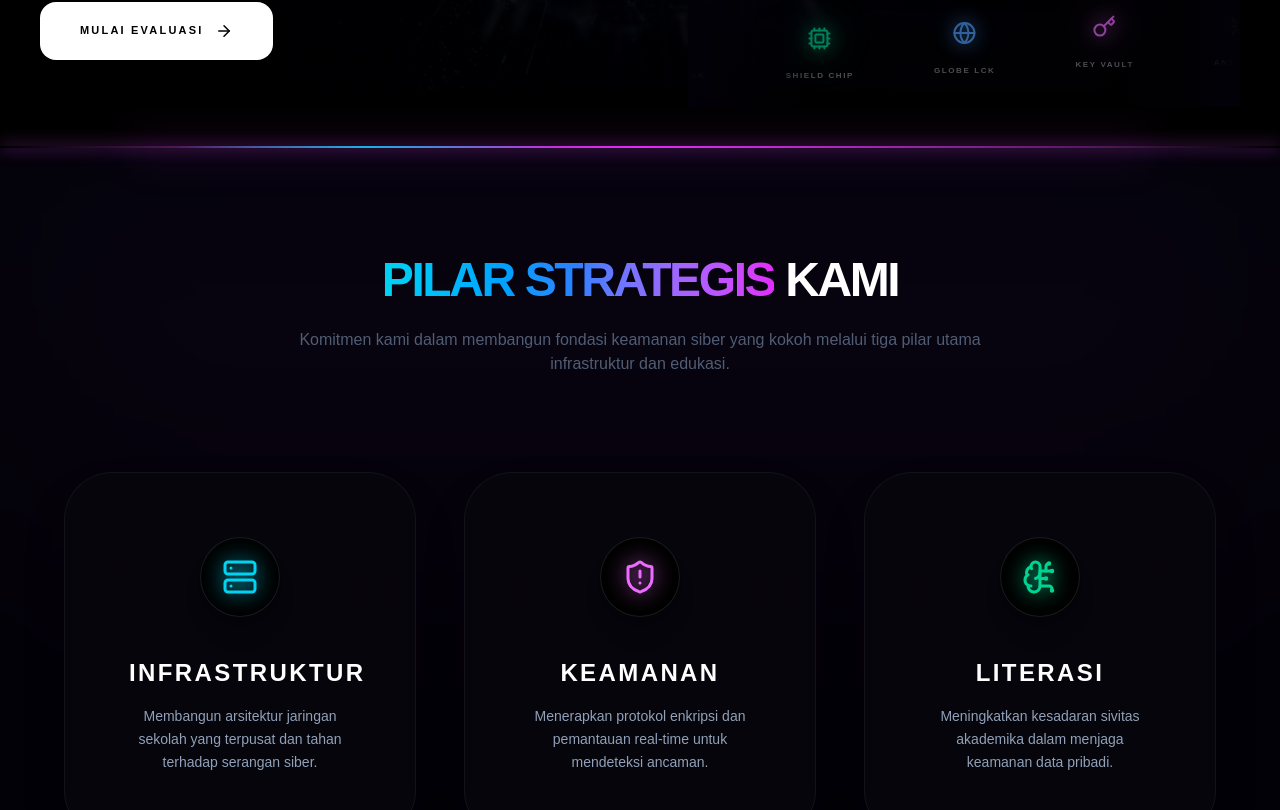
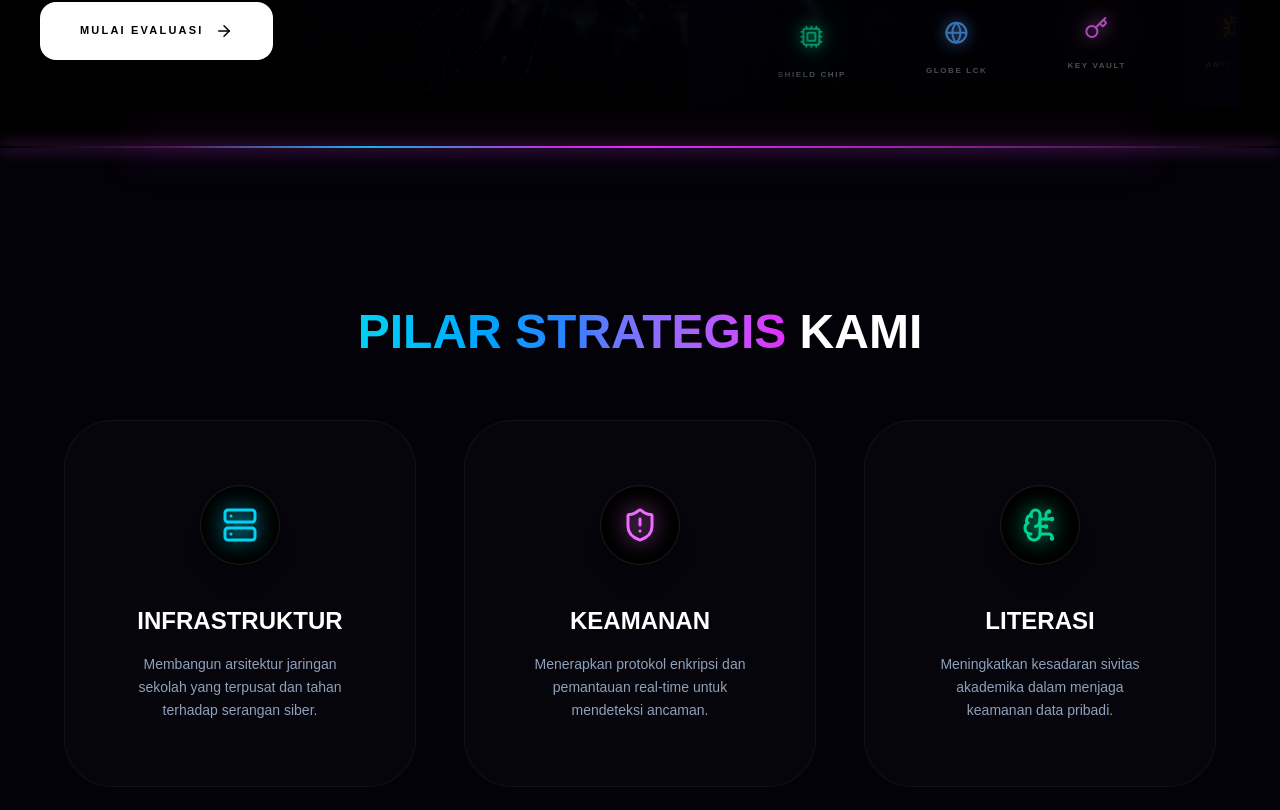
Before and after one commit to Edwinn1711/cyber-backend, a Next.js app: page / in a window 1280 px wide. Shown: the part 710-1520 px from the top of the page. Built offline with nearby package versions, Linux system fonts and the light colour scheme.

Commit message:
fix: total cleanup of JSX tags and syntax errors across all sections

```diff
--- a/app/(loginregister)/page.tsx
+++ b/app/(loginregister)/page.tsx
@@ -498,43 +498,39 @@ const TECH_ICONS = [
 
 const CyberHiveMarquee = () => {
   return (
-    // h-[100px] agar tetap ramping dan elegan
-    <div className="relative w-full h-[100px] lg:h-[130px] overflow-hidden select-none bg-transparent mt-2">
+    // h-[90px] agar tetap ramping di HP
+    <div className="relative w-full h-[90px] lg:h-[130px] overflow-hidden select-none bg-transparent mt-2">
 
-      {/* --- MASKING GRADIENT (BAYANGAN SAMPING) --- */}
-      {/* SISI KIRI: w-10 di HP (setengah dari laptop), w-32 di Laptop */}
-      <div className="absolute inset-y-0 left-0 w-10 lg:w-32 bg-gradient-to-r from-[#020108] to-transparent z-10 pointer-events-none" />
+      {/* --- MASKING GRADIENT SUPER TIPIS (KHUSUS HP) --- */}
+      {/* SISI KIRI: w-6 (24px) di HP agar area tengah luas | w-32 di Laptop */}
+      <div className="absolute inset-y-0 left-0 w-6 lg:w-32 bg-gradient-to-r from-[#020108] to-transparent z-10 pointer-events-none" />
 
-      {/* SISI KANAN: w-10 di HP, w-32 di Laptop */}
-      <div className="absolute inset-y-0 right-0 w-10 lg:w-32 bg-gradient-to-l from-[#020108] to-transparent z-10 pointer-events-none" />
+      {/* SISI KANAN: w-6 di HP | w-32 di Laptop */}
+      <div className="absolute inset-y-0 right-0 w-6 lg:w-32 bg-gradient-to-l from-[#020108] to-transparent z-10 pointer-events-none" />
 
       <div className="flex items-center h-full">
         <motion.div
-          className="flex gap-10 lg:gap-20 px-6"
+          className="flex gap-8 lg:gap-20 px-4"
           animate={{ x: [0, -1800] }}
           transition={{ duration: 60, repeat: Infinity, ease: "linear" }}
         >
           {[...TECH_ICONS, ...TECH_ICONS, ...TECH_ICONS].map((node, i) => (
             <motion.div
               key={i}
-              // Efek melayang bebas (Gaya Bebas)
-              animate={{ y: [0, Math.sin(i) * 8, 0] }}
+              animate={{ y: [0, Math.sin(i) * 6, 0] }}
               transition={{ duration: 5, repeat: Infinity, ease: "easeInOut" }}
               className="group relative flex-shrink-0 flex flex-col items-center justify-center bg-transparent"
             >
-              {/* Orb Lingkaran Ikon */}
-              <div className="relative w-10 h-10 lg:w-12 lg:h-12 flex items-center justify-center transition-all duration-500 group-hover:scale-110">
-                {/* Aura Cahaya Halus */}
-                <div className={`absolute inset-0 rounded-full blur-xl opacity-5 group-hover:opacity-20 transition-opacity ${node.col.replace('text', 'bg')}`} />
-
-                {/* Ikon Neon */}
+              {/* Orb Lingkaran Ikon Mini */}
+              <div className="relative w-9 h-9 lg:w-12 lg:h-12 flex items-center justify-center transition-all duration-500 group-hover:scale-110">
+                <div className={`absolute inset-0 rounded-full blur-xl opacity-5 group-hover:opacity-20 ${node.col.replace('text', 'bg')}`} />
                 <node.icon
                   size={20}
-                  className={`${node.col} lg:size-6 drop-shadow-[0_0_10px_currentColor] opacity-60 group-hover:opacity-100 transition-all`}
+                  className={`${node.col} lg:size-6 drop-shadow-[0_0_8px_currentColor] opacity-70 group-hover:opacity-100 transition-all`}
                 />
               </div>
 
-              {/* Teks Label di Bawah Ikon */}
+              {/* Label Teks HUD */}
               <div className="mt-2 text-center pointer-events-none">
                 <p className="text-[6px] lg:text-[8px] font-black text-white/30 uppercase tracking-[0.2em] group-hover:text-cyan-400 transition-colors">
                   {node.label}
@@ -665,7 +661,7 @@ export default function CyberLandingDark() {
           </div>
 
           <nav className="hidden lg:flex flex-1 justify-center items-center gap-8 xl:gap-12 h-full">
-            {[ { icon: Home, label: 'Beranda', active: true }, { icon: Info, label: 'Profil' }, { icon: LayoutGrid, label: 'Organisasi' }, { icon: FileText, label: 'Berita' }, { icon: Megaphone, label: 'Pengumuman' }, { icon: HelpCircle, label: 'Layanan' } ].map((item, idx) => (
+            {[ { icon: Home, label: 'Beranda' }, { icon: Info, label: 'Profil' }, { icon: LayoutGrid, label: 'Organisasi' }, { icon: FileText, label: 'Berita' }, { icon: Megaphone, label: 'Pengumuman' }, { icon: HelpCircle, label: 'Layanan' } ].map((item, idx) => (
               <div key={idx} className="relative flex items-center gap-2 text-[11px] uppercase tracking-[0.2em] font-black cursor-pointer transition-colors text-slate-500 hover:text-white group">
                 <item.icon size={15} className="group-hover:text-fuchsia-400" />
                 {item.label}
@@ -699,7 +695,7 @@ export default function CyberLandingDark() {
       {/* 3. KONTEN UTAMA */}
       <main className="relative z-10 w-full pt-24 lg:pt-44">
 
-        {/* --- HALAMAN 1: HERO --- */}
+        {/* HALAMAN 1: HERO */}
         <section className="relative min-h-screen lg:min-h-[calc(100vh-120px)] flex items-center justify-center w-full max-w-[1400px] mx-auto px-6 lg:px-10 pt-24 pb-10 lg:py-0">
            <div className="flex flex-col lg:grid lg:grid-cols-2 gap-6 lg:gap-24 items-center w-full">
               <div className="relative w-full flex flex-col items-center justify-center order-1 lg:order-2 gap-2 lg:gap-6">
@@ -707,7 +703,7 @@ export default function CyberLandingDark() {
                     <motion.div style={{ rotateX, rotateY, transformStyle: "preserve-3d" }} className="relative w-[240px] h-[300px] sm:w-[280px] sm:h-[350px] lg:w-[350px] lg:h-[440px] bg-gradient-to-br from-white/10 to-transparent backdrop-blur-xl rounded-[2.5rem] lg:rounded-[3.5rem] p-1 shadow-2xl border border-white/10 flex flex-col items-center justify-center group/card">
                        <div className="relative flex items-center justify-center mb-6 lg:mb-8" style={{ transform: "translateZ(60px)" }}>
                           <div className="absolute w-32 h-32 lg:w-44 lg:h-44 border border-cyan-500/20 rounded-full animate-[spin_20s_linear_infinite]" />
-                          <div className="w-16 h-16 lg:w-24 lg:h-24 bg-black border border-cyan-500/30 rounded-2xl flex items-center justify-center shadow-[0_0_30px_rgba(34,211,238,0.2)]">
+                          <div className="w-16 h-16 lg:w-24 lg:h-24 bg-black border border-cyan-500/30 rounded-2xl flex items-center justify-center">
                              <ShieldCheck size={36} className="lg:size-12 text-cyan-400 drop-shadow-[0_0_8px_#22d3ee]" />
                           </div>
                        </div>
@@ -736,43 +732,20 @@ export default function CyberLandingDark() {
 
         <SectionDivider />
 
-{/* --- HALAMAN 2: PILAR STRATEGIS (DIBUAT FULL PAGE & ULTRA-WIDE) --- */}
-<section className="relative w-full min-h-screen flex flex-col items-center justify-center py-24 bg-[#030208] border-b border-white/5 overflow-hidden">
-          {/* Efek Ambient Glow Latar Belakang */}
-          <div className="absolute top-0 inset-x-0 h-[600px] bg-gradient-to-b from-indigo-900/10 via-fuchsia-900/5 to-transparent blur-[120px] pointer-events-none" />
-          <div className="absolute inset-0 bg-grid-static opacity-[0.05] pointer-events-none" />
-
-          {/* Kontainer Ultra-Wide 1600px */}
+        {/* HALAMAN 2: PILAR STRATEGIS */}
+        <section className="relative w-full min-h-screen flex flex-col items-center justify-center py-24 bg-[#030208] border-b border-white/5 overflow-hidden">
           <div className="max-w-[1600px] mx-auto px-6 lg:px-16 relative z-10 w-full text-center">
-
-            {/* Judul: Ukuran disamakan dengan Visi Misi & Statistik (5xl) */}
-            <div className="mb-24">
-              <h2 className="text-3xl lg:text-5xl font-black text-white uppercase tracking-tighter mb-6">
-                <span className="text-transparent bg-clip-text bg-gradient-to-r from-cyan-400 via-blue-500 to-fuchsia-500">Pilar Strategis</span> Kami
-              </h2>
-              <p className="text-slate-500 max-w-3xl mx-auto text-sm lg:text-base font-medium opacity-80">
-                Komitmen kami dalam membangun fondasi keamanan siber yang kokoh melalui tiga pilar utama infrastruktur dan edukasi.
-              </p>
-            </div>
-
-            {/* Grid 3 Kotak: Dibuat lebih besar dan rapi */}
+            <h2 className="text-3xl lg:text-5xl font-black text-white uppercase mb-16"><span className="text-transparent bg-clip-text bg-gradient-to-r from-cyan-400 via-blue-500 to-fuchsia-500">Pilar Strategis</span> Kami</h2>
             <div className="grid grid-cols-1 md:grid-cols-3 gap-8 lg:gap-12">
               {[
                 { t: "Infrastruktur", i: Server, c: "text-cyan-400", d: "Membangun arsitektur jaringan sekolah yang terpusat dan tahan terhadap serangan siber." },
                 { t: "Keamanan", i: ShieldAlert, c: "text-fuchsia-400", d: "Menerapkan protokol enkripsi dan pemantauan real-time untuk mendeteksi ancaman." },
                 { t: "Literasi", i: BrainCircuit, c: "text-emerald-400", d: "Meningkatkan kesadaran sivitas akademika dalam menjaga keamanan data pribadi." }
               ].map((item, i) => (
-                <div key={i} className="group relative bg-[#08070d]/80 backdrop-blur-2xl border border-white/5 rounded-[3rem] p-12 lg:p-16 text-center hover:border-white/20 transition-all duration-700 hover:-translate-y-2 shadow-2xl">
-                  {/* Ikon di dalam lingkaran neon */}
-                  <div className="w-20 h-20 bg-black border border-white/10 rounded-full flex items-center justify-center mb-10 mx-auto shadow-xl group-hover:shadow-cyan-500/10 transition-all">
-                    <item.i size={36} className={`${item.c} drop-shadow-[0_0_10px_currentColor]`} />
-                  </div>
-                  <h3 className="text-xl lg:text-2xl font-black text-white mb-4 uppercase tracking-widest group-hover:text-white transition-colors">
-                    {item.t}
-                  </h3>
-                  <p className="text-sm text-slate-400 leading-relaxed font-medium">
-                    {item.d}
-                  </p>
+                <div key={i} className="bg-[#08070d]/80 border border-white/5 p-12 lg:p-16 rounded-[3rem] hover:border-white/20 transition-all duration-700 hover:-translate-y-2">
+                  <div className="w-20 h-20 bg-black border border-white/10 rounded-full flex items-center justify-center mb-10 mx-auto shadow-xl"><item.i size={36} className={`${item.c} drop-shadow-[0_0_10px_currentColor]`} /></div>
+                  <h3 className="text-xl lg:text-2xl font-black text-white mb-4 uppercase">{item.t}</h3>
+                  <p className="text-sm text-slate-400 leading-relaxed">{item.d}</p>
                 </div>
               ))}
             </div>
@@ -781,19 +754,14 @@ export default function CyberLandingDark() {
 
         <SectionDivider />
         <VisiMisiSection bgIdx={bgIdx} />
-
         <SectionDivider />
         <SecurityStatsSection />
-
         <SectionDivider />
         <CyberInfrastructureSection />
-
         <SectionDivider />
         <ReadinessProtocolSection />
-
         <SectionDivider />
         <CyberBlogSection />
-
         <CyberFooter />
       </main>
 
@@ -804,9 +772,7 @@ export default function CyberLandingDark() {
             <motion.div initial={{ scale: 0.9, y: 30 }} animate={{ scale: 1, y: 0 }} exit={{ scale: 0.9, y: 20 }} className={`relative w-full ${activeTab === 'REGISTER' ? 'max-w-[450px]' : 'max-w-sm'} bg-[#0a0a0f]/95 border border-white/10 rounded-[2.5rem] p-10 shadow-2xl overflow-hidden`}>
               <div className="absolute top-0 left-0 w-full h-1.5 bg-gradient-to-r from-violet-500 via-fuchsia-500 to-indigo-500" />
               <button onClick={() => setIsLoginOpen(false)} className="absolute top-6 right-6 p-2 text-slate-400 hover:text-white"><X size={16} /></button>
-              <div className="mx-auto w-12 h-12 border border-fuchsia-500/50 rounded-2xl flex items-center justify-center mb-6"><ShieldCheck className="text-fuchsia-400" size={24} /></div>
-              <div className="mb-8 text-center"><h2 className="text-2xl font-black text-white uppercase mb-1">PORTAL <span className="text-fuchsia-500">AKSES</span></h2></div>
-              <form onSubmit={handleAuthenticate} className="space-y-4">
+              <form onSubmit={handleAuthenticate} className="space-y-4 pt-10">
                 <input type="text" placeholder="USER" value={username} onChange={(e)=>setUsername(e.target.value)} className="w-full bg-black/60 border border-white/5 rounded-2xl py-4 px-6 text-white text-xs font-bold" />
                 <input type="password" placeholder="PASS" value={password} onChange={(e)=>setPassword(e.target.value)} className="w-full bg-black/60 border border-white/5 rounded-2xl py-4 px-6 text-white text-xs font-bold" />
                 <button type="submit" className="w-full py-4 bg-fuchsia-600 rounded-2xl font-black text-white text-xs uppercase shadow-lg">OTENTIKASI</button>
```
